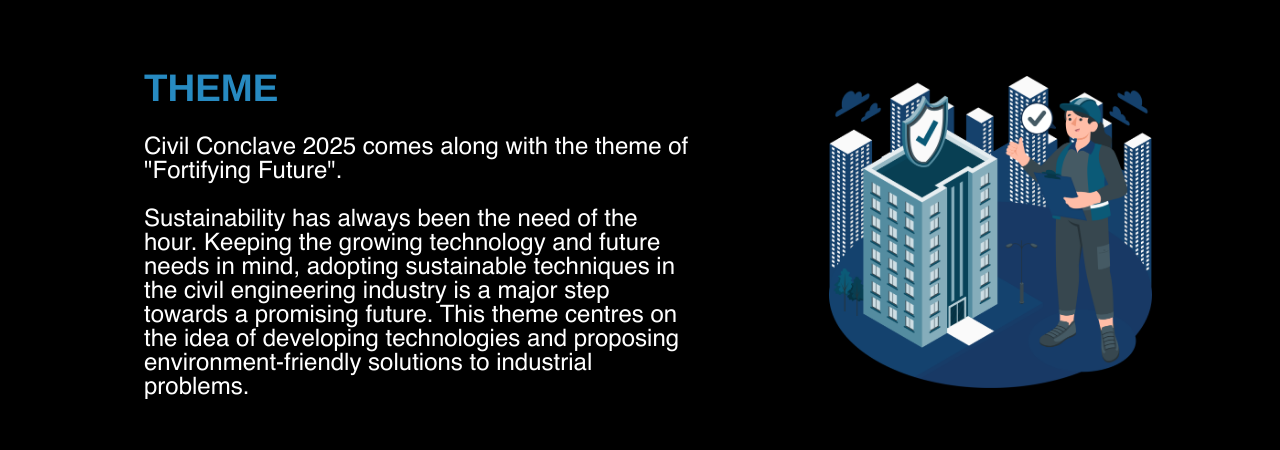
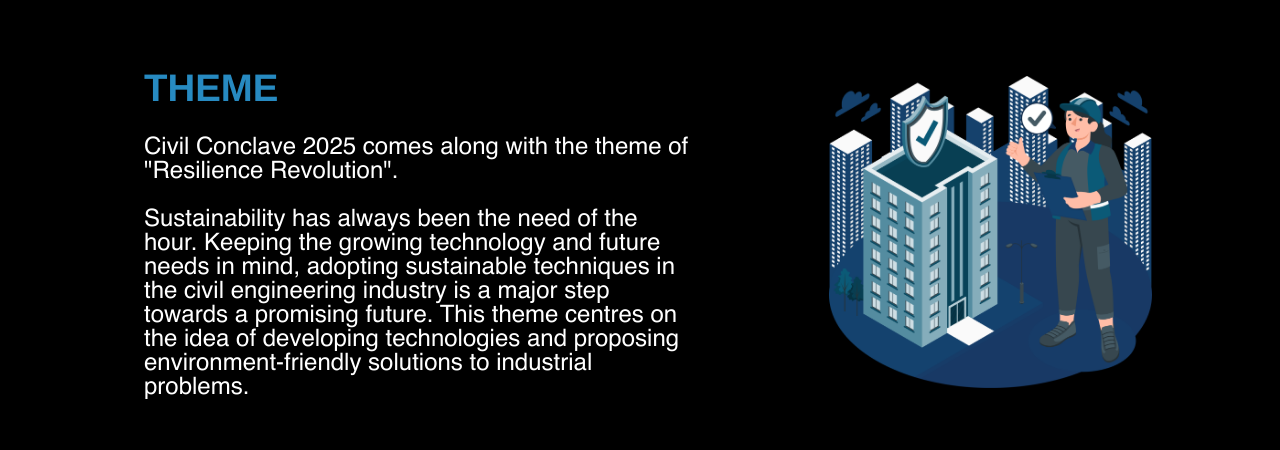
Before and after one commit to Civil-Conclave/civilconclave2k22, a React (Create React App) app: page /aboutus in a window 1280 px wide. Shown: the part 1440-1890 px from the top of the page. Built offline with nearby package versions, Linux system fonts and the light colour scheme.

Commit message:
theme name corrected

```diff
--- a/src/components/AboutUs/data.js
+++ b/src/components/AboutUs/data.js
@@ -42,7 +42,7 @@ const data = [
     title: "THEME",
     context: (
       <p>
-        Civil Conclave 2025 comes along with the theme of "Fortifying Future".
+        Civil Conclave 2025 comes along with the theme of "Resilience Revolution".
         <br></br>
         <br></br>Sustainability has always been the need of the hour. Keeping
         the growing technology and future needs in mind, adopting sustainable
```
